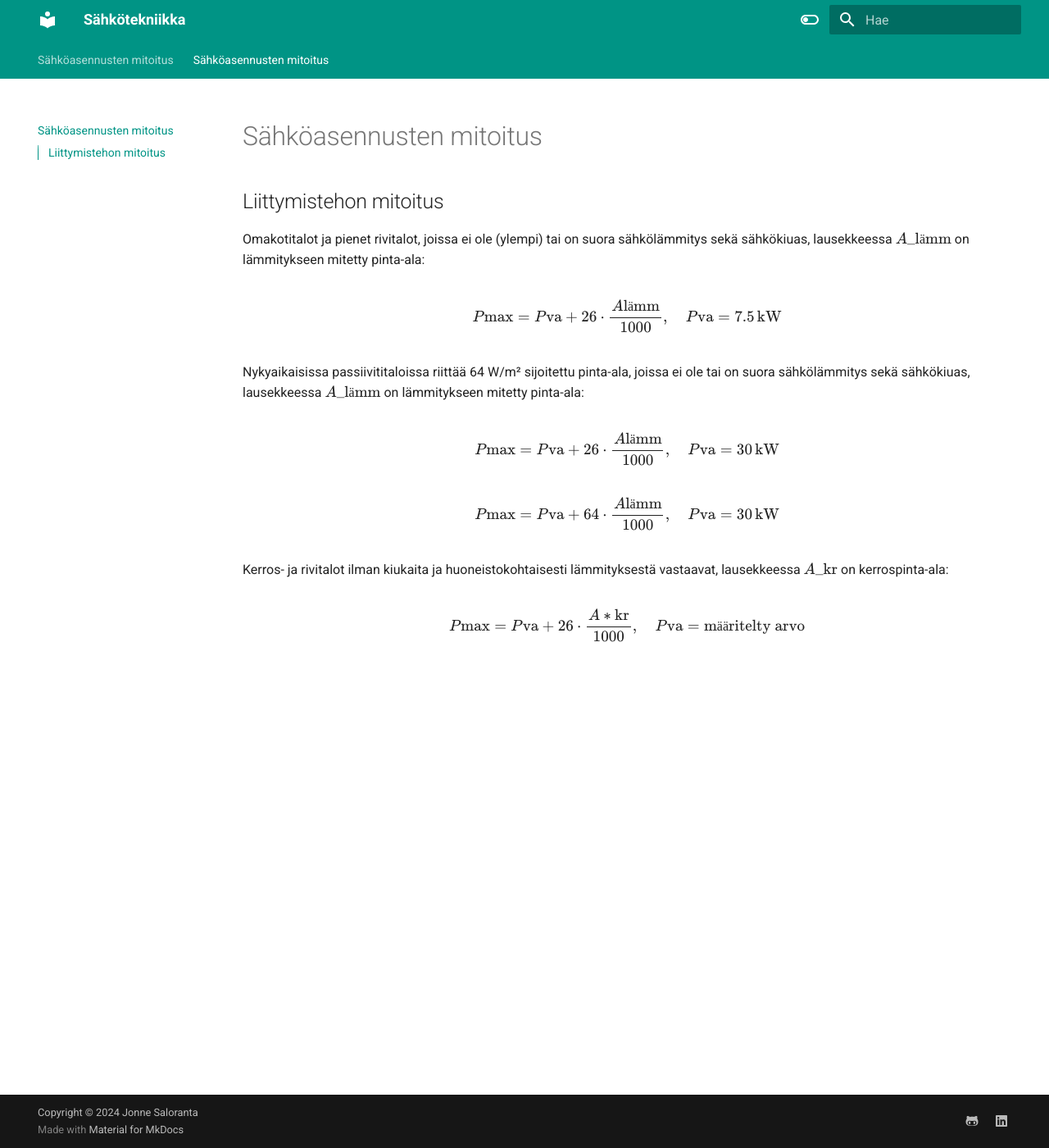
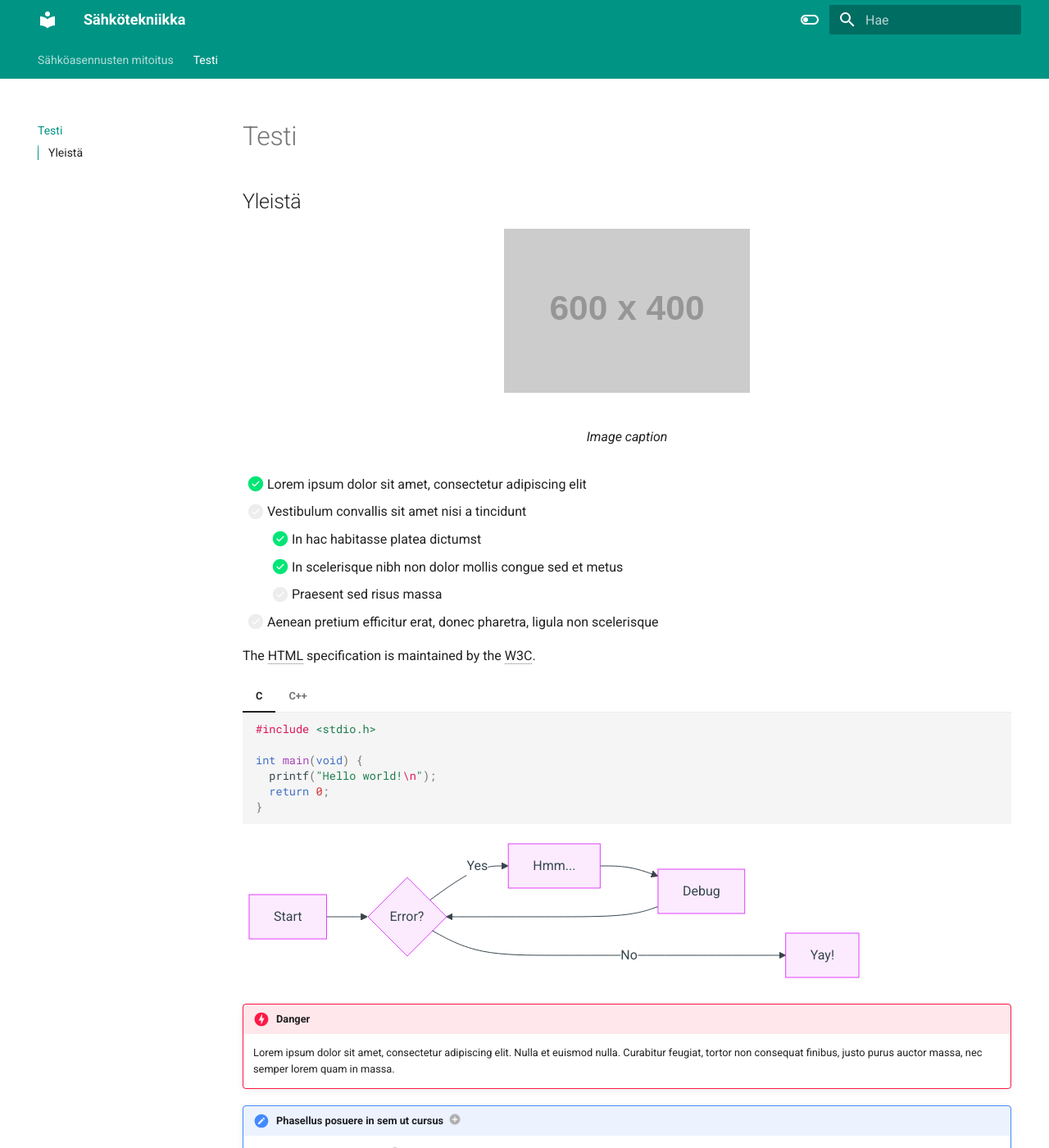
Before and after one commit to JonneSaloranta/sahkoalan-kaavoja-mkdocs, an MkDocs documentation site: the page built from docs/coding.md, in a window 1280 px wide and 1400 px high. Shown: the whole window at 82% size. Built offline with MkDocs 1.6.1 and Material for MkDocs 9.7.7, drawn with Linux system fonts in a browser that asks for light colours; emoji names are drawn with the system emoji font; some of the changed text lies outside the part shown.

Commit message:
feat: Add lazy loading for images and update documentation

````diff
--- a/docs/coding.md
+++ b/docs/coding.md
@@ -1,25 +1,66 @@
-# Sähköasennusten mitoitus
+# Testi
 
-## Liittymistehon mitoitus
+## Yleistä
 
-Omakotitalot ja pienet rivitalot, joissa ei ole (ylempi) tai on suora sähkölämmitys sekä sähkökiuas, lausekkeessa \(A\_{\text{lämm}}\) on lämmitykseen mitetty pinta-ala:
+<figure markdown="span">
+  ![Image title](https://dummyimage.com/600x400/){ width="300" loading=lazy}
+  <figcaption>Image caption</figcaption>
+</figure>
 
-$$
-P{\text{max}} = P{\text{va}} + 26 \cdot \frac{A{\text{lämm}}}{1000}, \quad P{\text{va}} = 7.5 \, \text{kW}
-$$
+-   [x] Lorem ipsum dolor sit amet, consectetur adipiscing elit
+-   [ ] Vestibulum convallis sit amet nisi a tincidunt
+    -   [x] In hac habitasse platea dictumst
+    -   [x] In scelerisque nibh non dolor mollis congue sed et metus
+    -   [ ] Praesent sed risus massa
+-   [ ] Aenean pretium efficitur erat, donec pharetra, ligula non scelerisque
 
-Nykyaikaisissa passiivititaloissa riittää 64 W/m² sijoitettu pinta-ala, joissa ei ole tai on suora sähkölämmitys sekä sähkökiuas, lausekkeessa \(A\_{\text{lämm}}\) on lämmitykseen mitetty pinta-ala:
+The HTML specification is maintained by the W3C.
 
-$$
-P{\text{max}} = P{\text{va}} + 26 \cdot \frac{A{\text{lämm}}}{1000}, \quad P{\text{va}} = 30 \, \text{kW}
-$$
+*[HTML]: Hyper Text Markup Language*
+*[W3C]: World Wide Web Consortium*
 
-$$
-P{\text{max}} = P{\text{va}} + 64 \cdot \frac{A{\text{lämm}}}{1000}, \quad P{\text{va}} = 30 \, \text{kW}
-$$
+=== "C"
 
-Kerros- ja rivitalot ilman kiukaita ja huoneistokohtaisesti lämmityksestä vastaavat, lausekkeessa \(A\_{\text{kr}}\) on kerrospinta-ala:
+    ``` c
+    #include <stdio.h>
 
-$$
-P{\text{max}} = P{\text{va}} + 26 \cdot \frac{A*{\text{kr}}}{1000}, \quad P{\text{va}} = \text{määritelty arvo}
-$$
+    int main(void) {
+      printf("Hello world!\n");
+      return 0;
+    }
+    ```
+
+=== "C++"
+
+    ``` c++
+    #include <iostream>
+
+    int main(void) {
+      std::cout << "Hello world!" << std::endl;
+      return 0;
+    }
+    ```
+
+```mermaid
+graph LR
+  A[Start] --> B{Error?};
+  B -->|Yes| C[Hmm...];
+  C --> D[Debug];
+  D --> B;
+  B ---->|No| E[Yay!];
+```
+
+!!! danger
+
+    Lorem ipsum dolor sit amet, consectetur adipiscing elit. Nulla et euismod
+    nulla. Curabitur feugiat, tortor non consequat finibus, justo purus auctor
+    massa, nec semper lorem quam in massa.
+
+!!! note annotate "Phasellus posuere in sem ut cursus (1)"
+
+    Lorem ipsum dolor sit amet, (2) consectetur adipiscing elit. Nulla et
+    euismod nulla. Curabitur feugiat, tortor non consequat finibus, justo
+    purus auctor massa, nec semper lorem quam in massa.
+
+1.  :man_raising_hand: I'm an annotation!
+2.  :woman_raising_hand: I'm an annotation as well!
````
Also changed, not shown: docs/index.md (+43 -0 lines).
